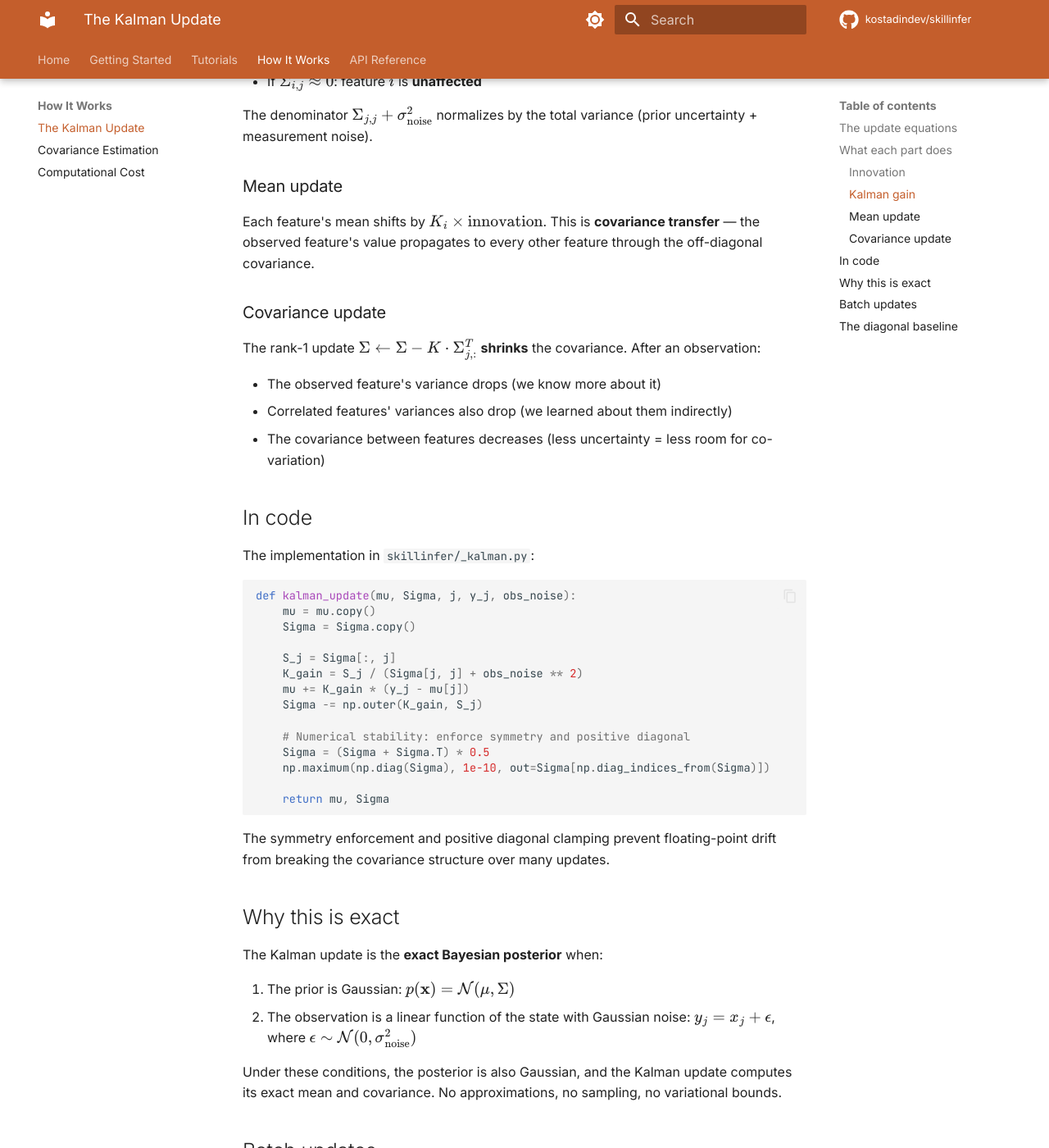
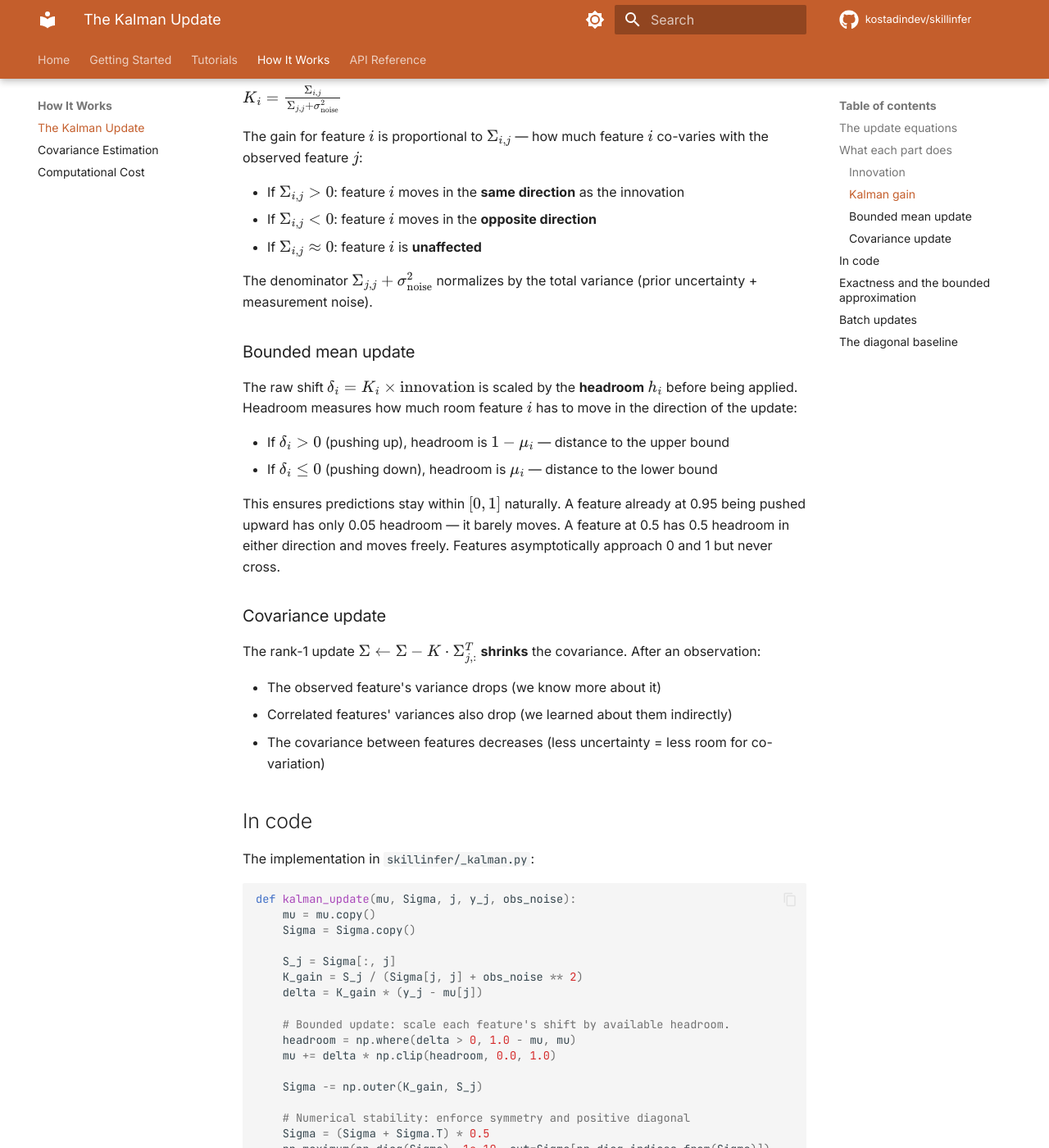
Before and after one commit to kostadindev/skillinfer, an MkDocs documentation site: the page built from docs/how-it-works/kalman-update.md, in a window 1280 px wide and 1400 px high, scrolled down 1222 px. Shown: the whole window at 82% size. Built offline with MkDocs 1.6.1 and Material for MkDocs 9.7.7, drawn with Linux system fonts in a browser that asks for light colours; comment, search, counter and statistics services are not loaded; some of the changed text lies outside the part shown.

Commit message:
Add bounded Kalman update with headroom scaling
Scale each feature's update by its available headroom — distance to
the [0,1] boundary in the direction of the shift. Features near a
bound are barely moved; features at 0.5 move freely. The observed
feature is exempt so it converges to its observed value. Output
methods clip to [0,1] as a safety net.

Co-Authored-By: Claude Opus 4.6 (1M context) <noreply@anthropic.com>

````diff
--- a/docs/how-it-works/kalman-update.md
+++ b/docs/how-it-works/kalman-update.md
@@ -15,7 +15,15 @@ K = \frac{\Sigma_{:,j}}{\Sigma_{j,j} + \sigma^2_{\text{noise}}}
 $$
 
 $$
-\mu \leftarrow \mu + K \cdot \text{innovation}
+\delta = K \cdot \text{innovation}
+$$
+
+$$
+h_i = \begin{cases} 1 - \mu_i & \text{if } \delta_i > 0 \\ \mu_i & \text{if } \delta_i \leq 0 \end{cases}
+$$
+
+$$
+\mu_i \leftarrow \mu_i + \delta_i \cdot h_i
 $$
 
 $$
@@ -27,6 +35,7 @@ where:
 - $K$ is the **Kalman gain** — a K-dimensional vector
 - $\sigma^2_{\text{noise}}$ is the observation noise variance (`noise ** 2`)
 - $\Sigma_{:,j}$ is the $j$-th column of the covariance matrix
+- $h_i$ is the **headroom** — how much room feature $i$ has to move in the direction of the update
 
 ## What each part does
 
@@ -46,9 +55,14 @@ The gain for feature $i$ is proportional to $\Sigma_{i,j}$ — how much feature
 
 The denominator $\Sigma_{j,j} + \sigma^2_{\text{noise}}$ normalizes by the total variance (prior uncertainty + measurement noise).
 
-### Mean update
+### Bounded mean update
 
-Each feature's mean shifts by $K_i \times \text{innovation}$. This is **covariance transfer** — the observed feature's value propagates to every other feature through the off-diagonal covariance.
+The raw shift $\delta_i = K_i \times \text{innovation}$ is scaled by the **headroom** $h_i$ before being applied. Headroom measures how much room feature $i$ has to move in the direction of the update:
+
+- If $\delta_i > 0$ (pushing up), headroom is $1 - \mu_i$ — distance to the upper bound
+- If $\delta_i \leq 0$ (pushing down), headroom is $\mu_i$ — distance to the lower bound
+
+This ensures predictions stay within $[0, 1]$ naturally. A feature already at 0.95 being pushed upward has only 0.05 headroom — it barely moves. A feature at 0.5 has 0.5 headroom in either direction and moves freely. Features asymptotically approach 0 and 1 but never cross.
 
 ### Covariance update
 
@@ -69,7 +83,12 @@ def kalman_update(mu, Sigma, j, y_j, obs_noise):
 
     S_j = Sigma[:, j]
     K_gain = S_j / (Sigma[j, j] + obs_noise ** 2)
-    mu += K_gain * (y_j - mu[j])
+    delta = K_gain * (y_j - mu[j])
+
+    # Bounded update: scale each feature's shift by available headroom.
+    headroom = np.where(delta > 0, 1.0 - mu, mu)
+    mu += delta * np.clip(headroom, 0.0, 1.0)
+
     Sigma -= np.outer(K_gain, S_j)
 
     # Numerical stability: enforce symmetry and positive diagonal
@@ -79,16 +98,18 @@ def kalman_update(mu, Sigma, j, y_j, obs_noise):
     return mu, Sigma
 ```
 
-The symmetry enforcement and positive diagonal clamping prevent floating-point drift from breaking the covariance structure over many updates.
+The headroom scaling ensures predictions stay in $[0, 1]$ without clipping. The symmetry enforcement and positive diagonal clamping prevent floating-point drift from breaking the covariance structure over many updates.
 
-## Why this is exact
+## Exactness and the bounded approximation
 
-The Kalman update is the **exact Bayesian posterior** when:
+The standard Kalman update is the **exact Bayesian posterior** when:
 
 1. The prior is Gaussian: $p(\mathbf{x}) = \mathcal{N}(\mu, \Sigma)$
 2. The observation is a linear function of the state with Gaussian noise: $y_j = x_j + \epsilon$, where $\epsilon \sim \mathcal{N}(0, \sigma^2_{\text{noise}})$
 
 Under these conditions, the posterior is also Gaussian, and the Kalman update computes its exact mean and covariance. No approximations, no sampling, no variational bounds.
+
+The headroom scaling is a lightweight modification for bounded skill domains. Since a pure Gaussian model has unbounded support, large innovations can push correlated features outside $[0, 1]$. The headroom factor dampens updates as features approach the boundary — a feature at 0.95 barely moves upward, while a feature at 0.5 moves freely. This trades exact Gaussianity for bounded predictions while preserving the covariance transfer that makes the model useful.
 
 ## Batch updates
 
@@ -101,7 +122,9 @@ def kalman_update_batch(mu, Sigma, obs_indices, obs_values, obs_noise):
     for j, y_j in zip(obs_indices, obs_values):
         S_j = Sigma[:, j]
         K_gain = S_j / (Sigma[j, j] + obs_noise ** 2)
-        mu += K_gain * (y_j - mu[j])
+        delta = K_gain * (y_j - mu[j])
+        headroom = np.where(delta > 0, 1.0 - mu, mu)
+        mu += delta * np.clip(headroom, 0.0, 1.0)
         Sigma -= np.outer(K_gain, S_j)
     return mu, Sigma
 ```
````
Also changed, not shown: README.md (+7 -5 lines), docs/getting-started/concepts.md (+1 -1 lines), docs/index.md (+4 -4 lines), 2 other files.
